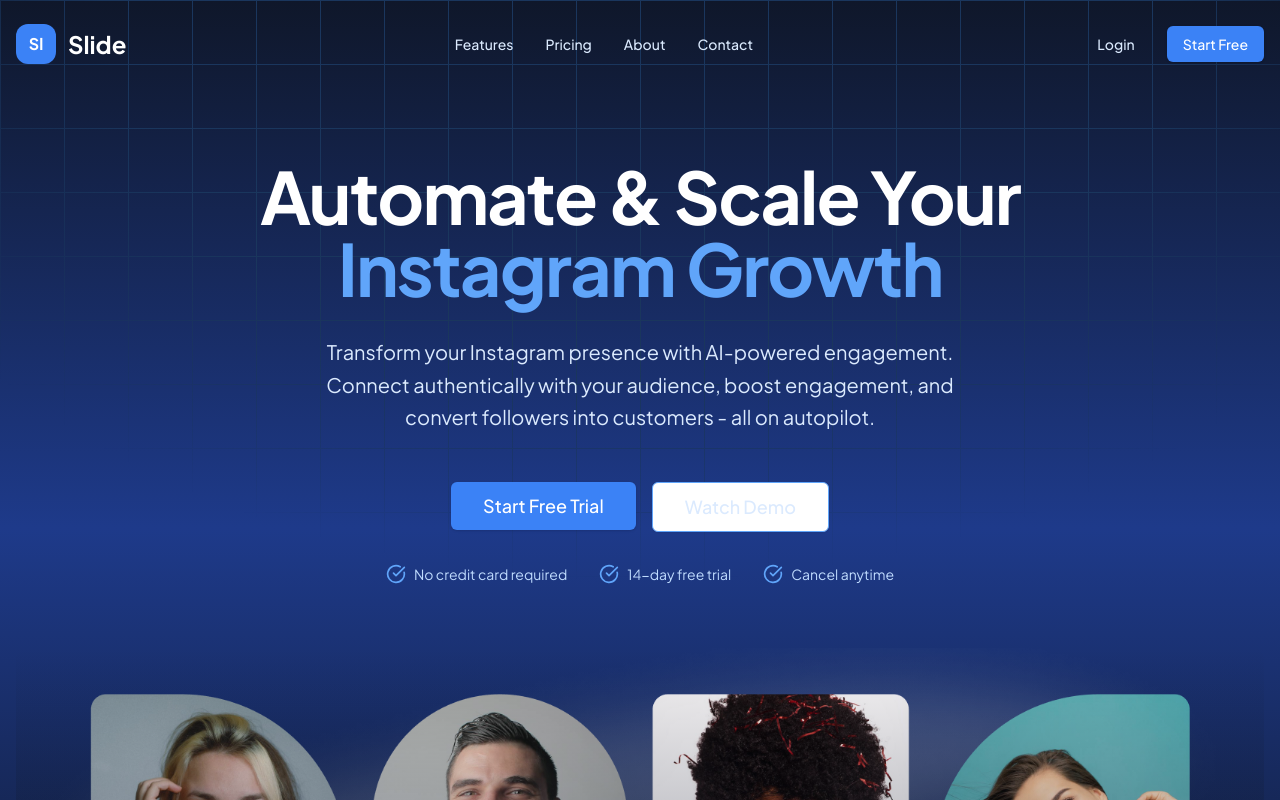
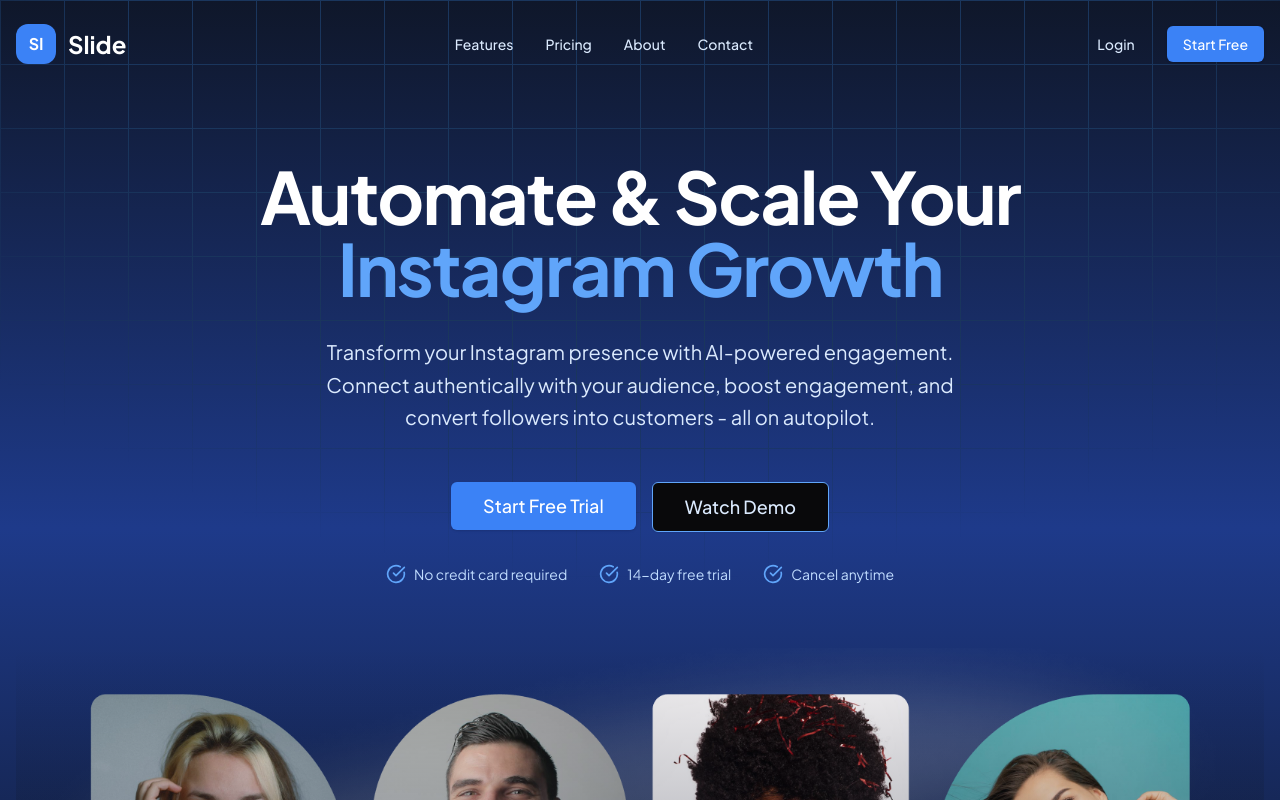
Before and after one commit to RajanJha2003/Slide, a Next.js app: page / in a window 1280 px wide. Shown: the top 800 px of the page. Built offline with nearby package versions, Linux system fonts and the light colour scheme.

Commit message:
theme dark and light

```diff
--- a/src/app/layout.tsx
+++ b/src/app/layout.tsx
@@ -2,6 +2,7 @@
 import { Plus_Jakarta_Sans } from "next/font/google";
 import "./globals.css";
 import {ClerkProvider} from '@clerk/nextjs'
+import { ThemeProvider } from "@/providers/theme-provider";
 
 const jakarta = Plus_Jakarta_Sans({ subsets: ['latin'] })
 
@@ -17,7 +18,16 @@
   return (
   <ClerkProvider>
       <html lang="en">
-      <body suppressHydrationWarning className={jakarta.className}>{children}</body>
+      <body suppressHydrationWarning className={jakarta.className}>
+        <ThemeProvider  attribute="class"
+            defaultTheme="dark"
+            disableTransitionOnChange>
+        {children}
+
+        </ThemeProvider>
+
+
+        </body>
     </html>
   </ClerkProvider>
   );
--- /dev/null
+++ b/src/providers/theme-provider.tsx
@@ -0,0 +1,11 @@
+'use client'
+
+import * as React from 'react'
+import { ThemeProvider as NextThemesProvider } from 'next-themes'
+
+export function ThemeProvider({
+  children,
+  ...props
+}: React.ComponentProps<typeof NextThemesProvider>) {
+  return <NextThemesProvider {...props}>{children}</NextThemesProvider>
+}
```
Also changed, not shown: 1 other file (tests, documents, lock files or other folders).
